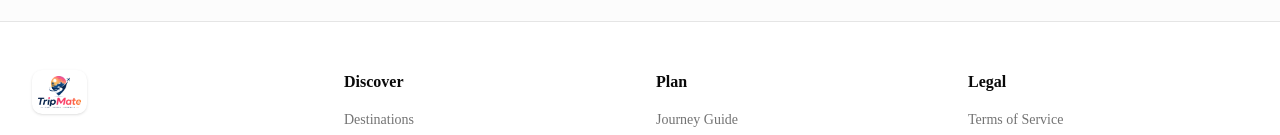
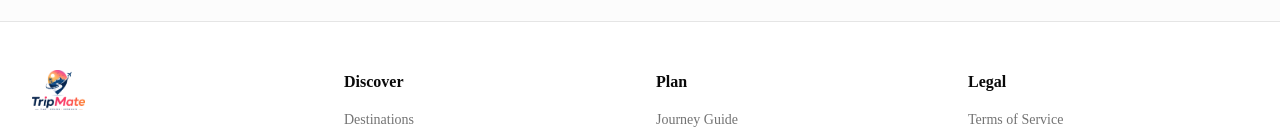
Before and after one commit to RavendraPatel09/Tripmate, a Next.js app: page / in a window 1280 px wide. Shown: the part 2876-3011 px from the top of the page. Built offline with nearby package versions, Linux system fonts and the light colour scheme.

Commit message:
feat: simplify logo display in footer by removing unnecessary wrapper

```diff
--- a/components/layout/footer.tsx
+++ b/components/layout/footer.tsx
@@ -8,9 +8,7 @@ export function Footer() {
         <div className="grid grid-cols-1 md:grid-cols-4 gap-8">
           <div className="space-y-4">
             <Link href="/" className="flex items-center">
-              <div className="bg-white rounded-lg p-1.5 inline-flex items-center justify-center shadow-sm mb-2">
-                <img src="/logo_transparent.png" alt="TripMate Logo" className="h-8 w-auto object-contain" />
-              </div>
+              <img src="/logo_transparent.png" alt="TripMate Logo" className="h-10 w-auto object-contain dark:drop-shadow-[0_0_8px_rgba(255,255,255,0.4)] mb-2" />
             </Link>
             <p className="text-muted-foreground text-sm">
               Your intelligent travel companion for seamless journeys, budget planning, and unforgettable experiences.
```
